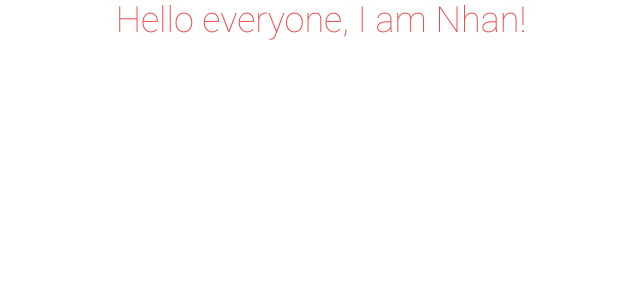
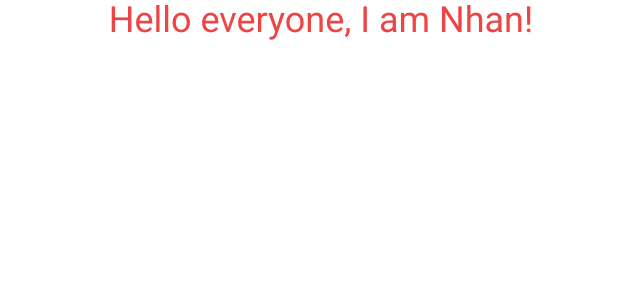
Before and after one commit to nhannguyencsa/hands-on-nextjs, a Next.js app in the folder client/: page / in a window 1280 px wide. Shown: the top 300 px of the page, without its empty margins (319-959 px from the left). Built offline with nearby package versions, Linux system fonts and the light colour scheme.

Commit message:
Use font with tailwind

```diff
--- a/client/src/app/layout.tsx
+++ b/client/src/app/layout.tsx
@@ -18,6 +18,7 @@ const myFont = localFont({
     weight: '400'
   }],
   display: 'swap',
+  variable: '--font-roboto'
 })
 
 export const metadata: Metadata = {
@@ -32,7 +33,7 @@ export default function RootLayout({
 }>) {
   return (
     <html lang="en">
-      <body className={myFont.className}>{children} </body>
+      <body className={`${myFont.variable}`}>{children} </body>
     </html>
   );
 }
--- a/client/src/app/page.tsx
+++ b/client/src/app/page.tsx
@@ -6,7 +6,7 @@ import Image from "next/image";
 export default function Home() {
   return (
     <main>
-      <h1 className='text-4xl font-thin text-center'>
+      <h1 className='font-sans text-4xl text-center'>
         Hello everyone, I am Nhan!
       </h1>
     </main>
--- a/client/tailwind.config.ts
+++ b/client/tailwind.config.ts
@@ -18,6 +18,9 @@ const config = {
       },
     },
     extend: {
+      fontFamily: {
+        'sans': ['var(--font-roboto)'],
+      },
       colors: {
         border: "hsl(var(--border))",
         input: "hsl(var(--input))",
```
